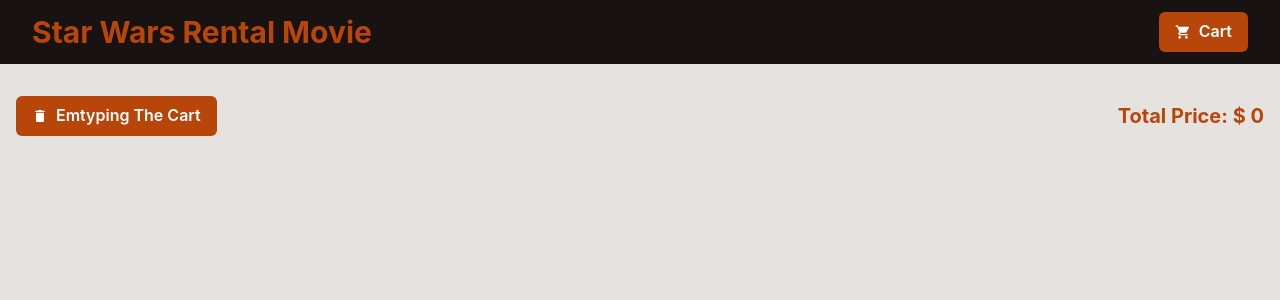
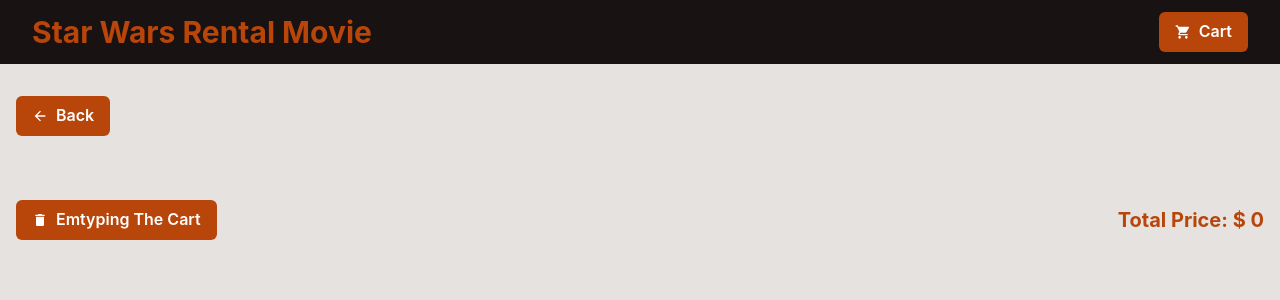
Before and after one commit to aldowjy/movie-rental-web, a React (Vite) app: page /cart in a window 1280 px wide. Shown: the top 300 px of the page. Built offline with nearby package versions, Linux system fonts and the light colour scheme.

Commit message:
fix movie cart logic

```diff
--- a/src/pages/MovieCart.jsx
+++ b/src/pages/MovieCart.jsx
@@ -10,27 +10,13 @@
   Spacer,
   Text,
 } from "@chakra-ui/react";
-import { MdDelete } from "react-icons/md";
-import {
-  a_new_hope,
-  attack_of_the_clones,
-  return_of_the_jedi,
-  revenge_of_the_sith,
-  the_empire_strikes_back,
-  the_phantom_menace,
-} from "../assets/images";
-import { totalPrice } from "../utils";
+import { MdArrowBack, MdDelete } from "react-icons/md";
+import { getImageURL, totalPrice } from "../utils";
+import { useNavigate } from "react-router-dom";
 
-const MOVIE_IMAGE = {
-  1: <Image src={the_phantom_menace} alt="eps-1" width={150} />,
-  2: <Image src={attack_of_the_clones} alt="eps-2" width={150} />,
-  3: <Image src={revenge_of_the_sith} alt="eps-3" width={150} />,
-  4: <Image src={a_new_hope} alt="eps-4" width={150} />,
-  5: <Image src={the_empire_strikes_back} alt="eps-5" width={150} />,
-  6: <Image src={return_of_the_jedi} alt="eps-6" width={150} />,
-};
+const MovieCart = () => {
+  const navigate = useNavigate();
 
-function MovieCart() {
   const getMovies = localStorage.movieCart
     ? JSON.parse(localStorage.movieCart)
     : {};
@@ -42,8 +28,22 @@
     localStorage.setItem("movieCart", updateData);
     location.reload();
   };
+
+  const handleBackClick = () => navigate(-1);
+
   return (
     <>
+      <Button
+        leftIcon={<MdArrowBack />}
+        bg="#b84509"
+        color="#ffffff"
+        _hover={{ opacity: 0.8 }}
+        onClick={handleBackClick}
+        mb={8}
+      >
+        Back
+      </Button>
+
       {Object.keys(getMovies).map((data, i) => (
         <Card
           key={i}
@@ -53,7 +53,13 @@
           my={4}
           align="center"
         >
-          <Center>{MOVIE_IMAGE[getMovies[Number(data)].episode_id]}</Center>
+          <Center>
+            <Image
+              src={getImageURL(getMovies[Number(data)].title)}
+              alt={getMovies[Number(data)].episode_id}
+              width={150}
+            />
+          </Center>
           <CardBody textAlign="left">
             <Flex align="center">
               <Heading size="md">{getMovies[Number(data)].title}</Heading>
@@ -106,6 +112,6 @@
       </Flex>
     </>
   );
-}
+};
 
 export default MovieCart;
```
